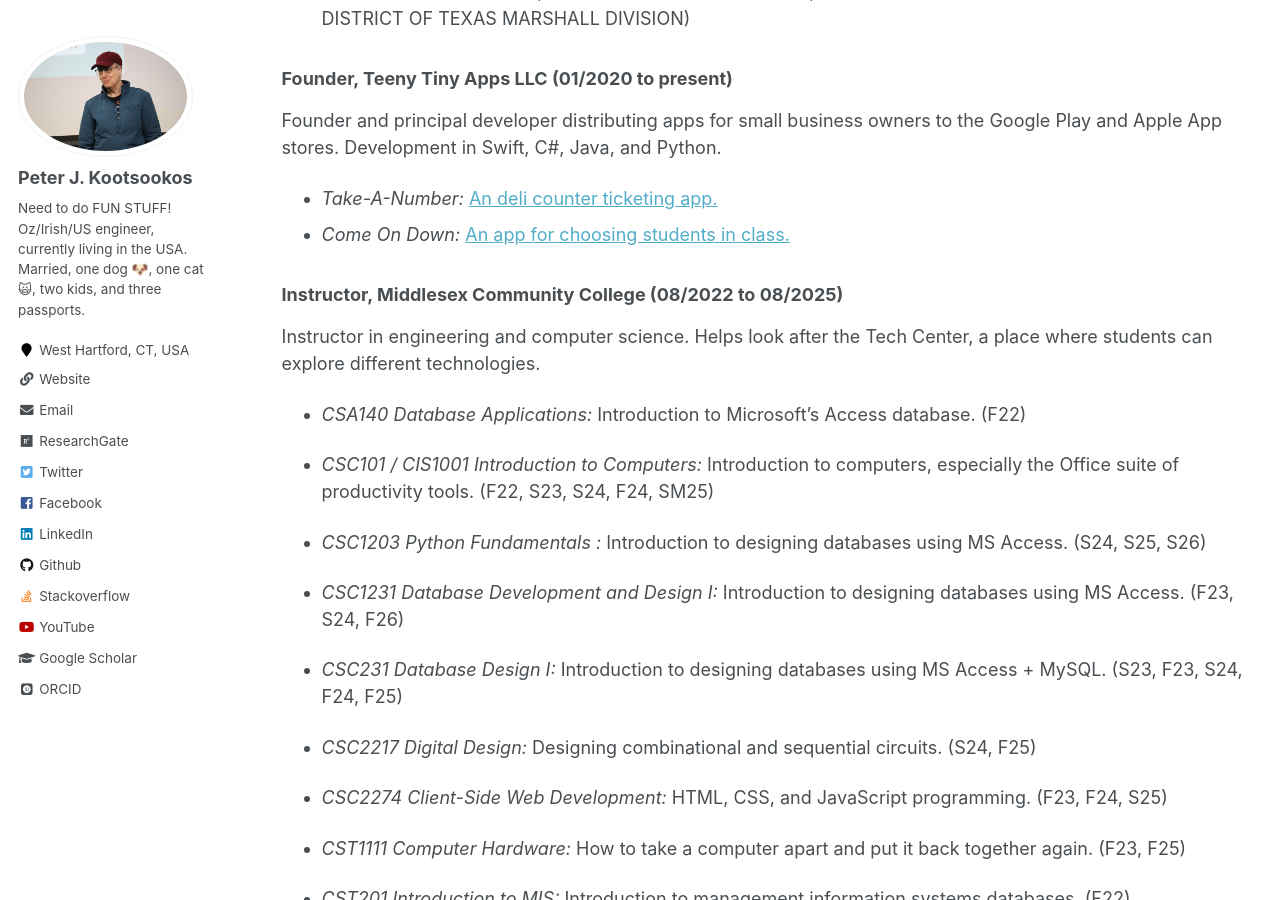
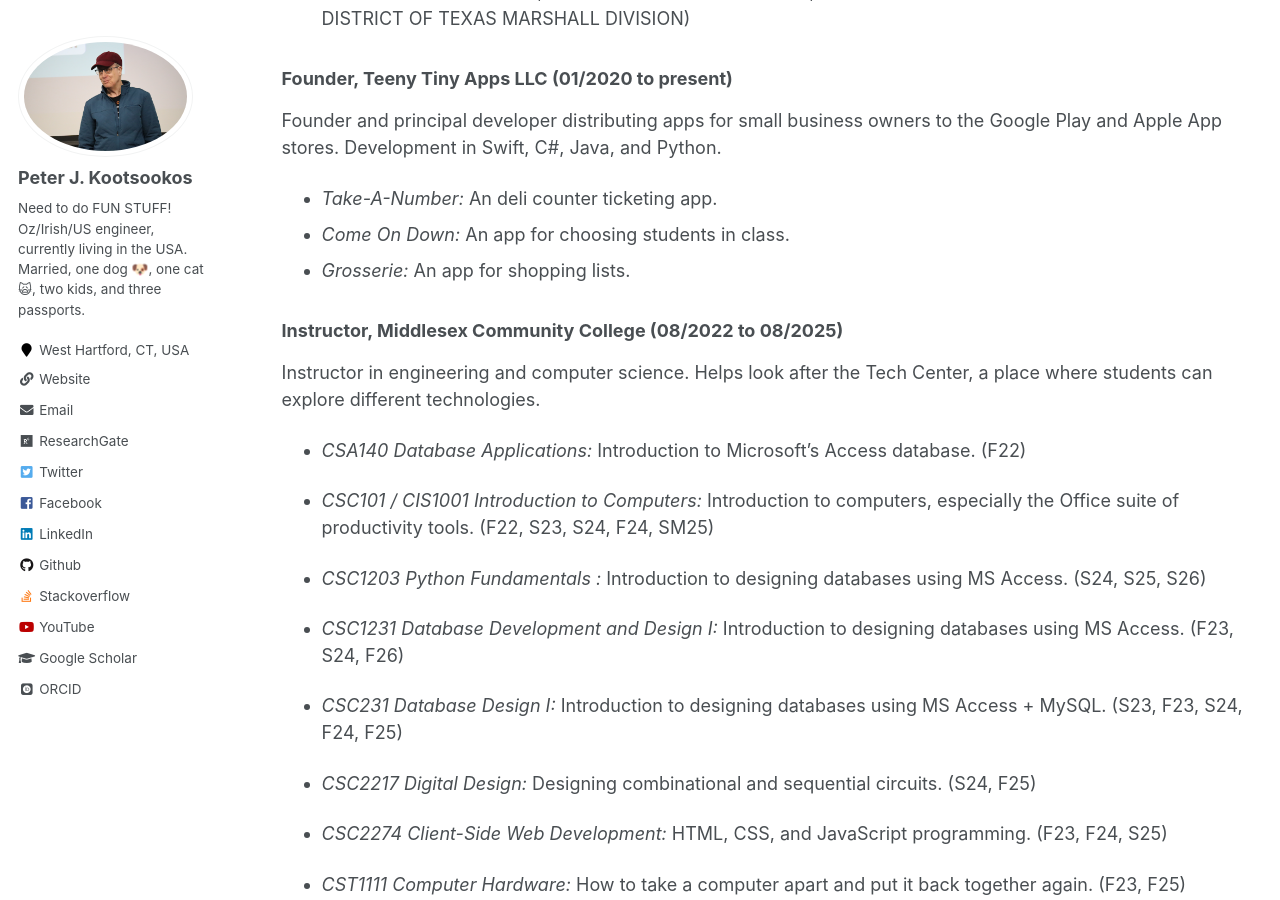
Before and after one commit to kootsoop/kootsoop.github.io, a Jekyll site: the page built from _pages/cv.md, in a window 1280 px wide and 900 px high, scrolled down 5290 px. Built offline with Jekyll 4.4.1, drawn with Linux system fonts in a browser that asks for light colours; some web fonts are replaced.

Commit message:
Removed dead links.

```diff
--- a/_pages/cv.md
+++ b/_pages/cv.md
@@ -181,8 +181,9 @@ Actively participates in multiple IP litigations in the areas of Network & Telec
 
 Founder and principal developer distributing apps for small business owners to the Google Play and Apple App stores. Development in Swift, C#, Java, and Python.
 
-- *Take-A-Number:* [An deli counter ticketing app.](https://tan.kootsoop.com/)
-- *Come On Down:* [An app for choosing students in class.](https://apps.apple.com/us/app/come-on-down/id1583936780)
+- *Take-A-Number:* An deli counter ticketing app.
+- *Come On Down:* An app for choosing students in class.
+- *Grosserie:* An app for shopping lists.
 
 ### Instructor, Middlesex Community College	(08/2022 to 08/2025)
 
```
